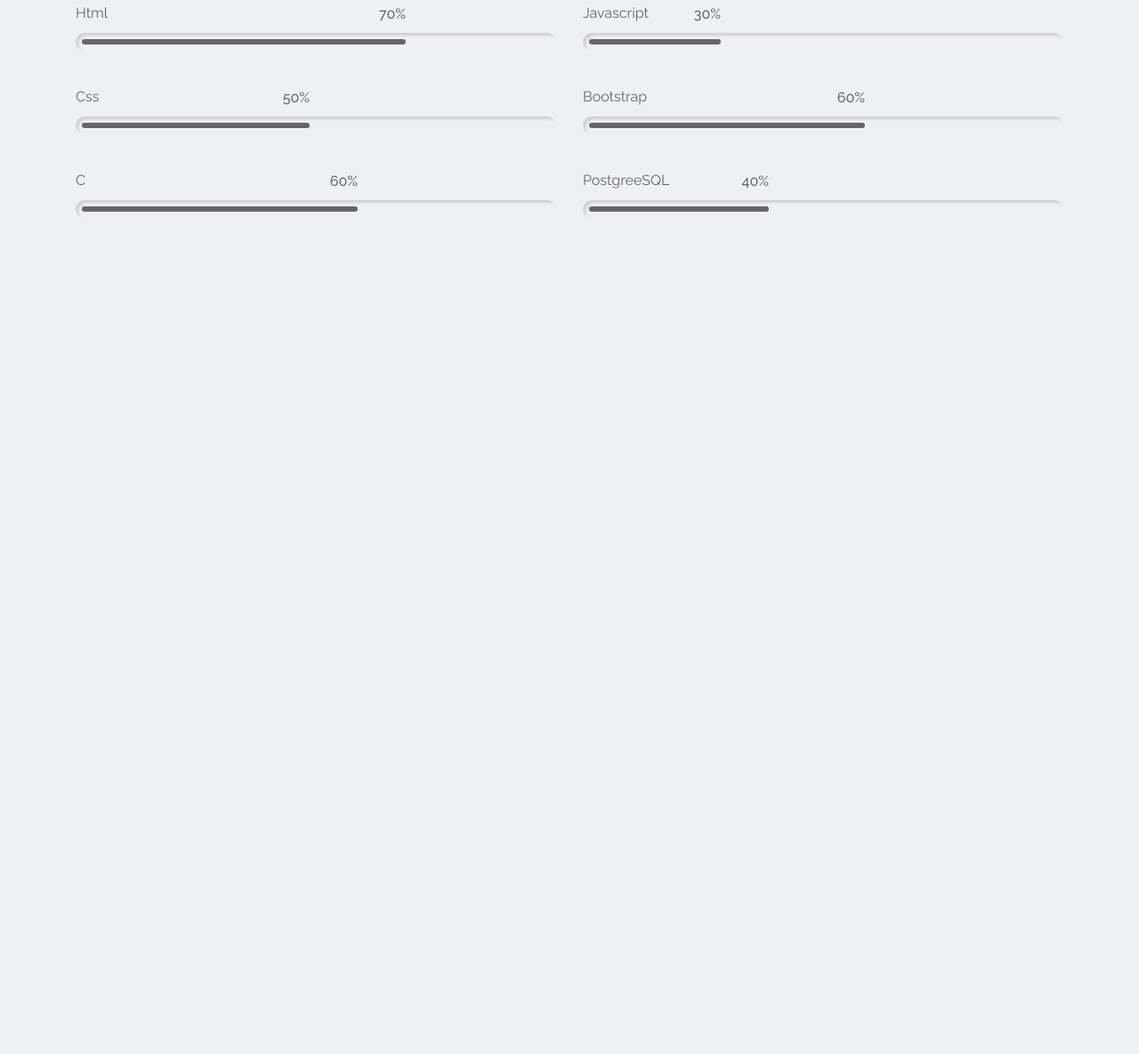
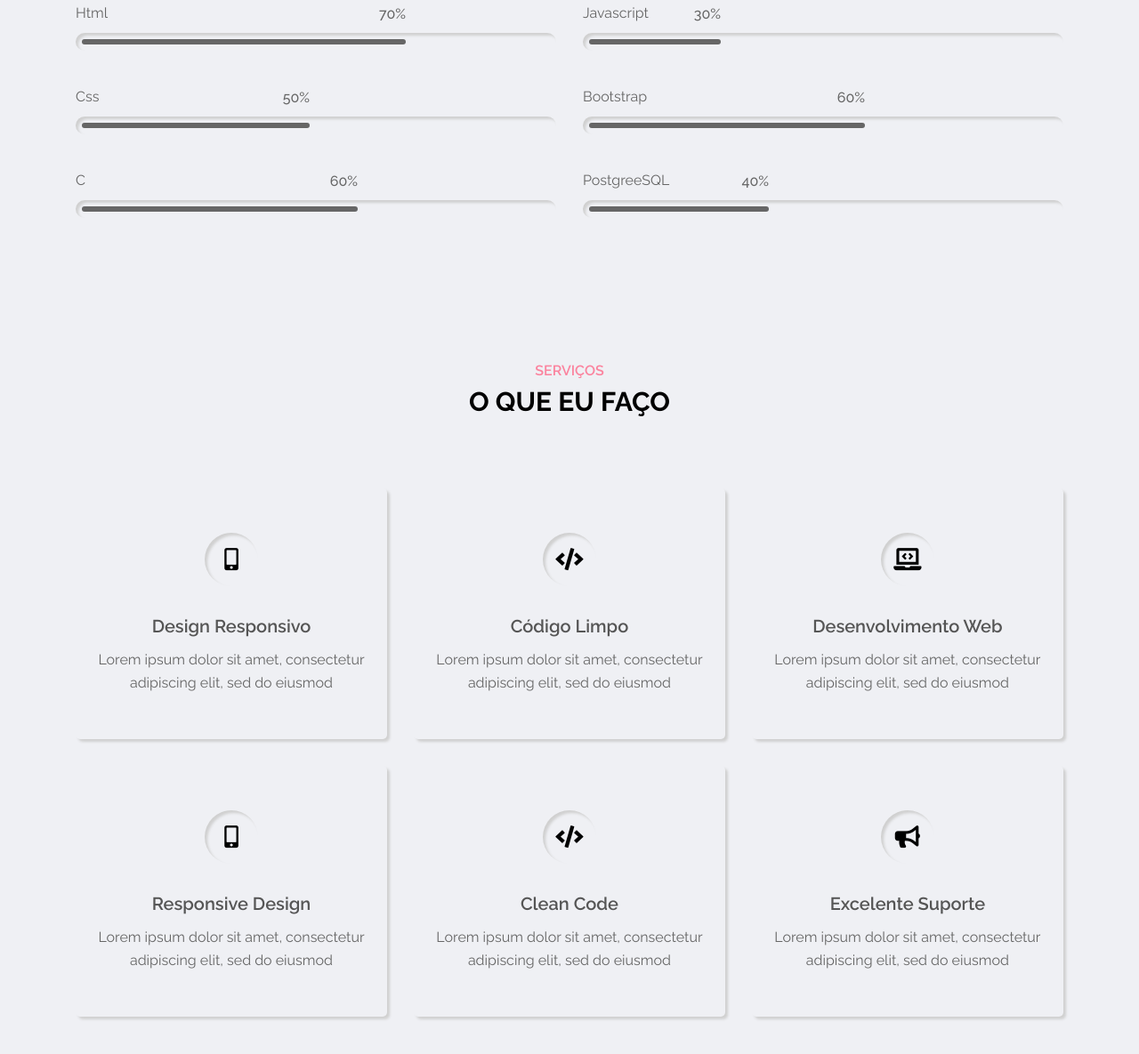
Before and after one commit to BrendaAndreia/PortfolioPessoal, a plain HTML site: page index.html in a window 1280 px wide. Shown: the part 1646-2831 px from the top of the page at 89% size. Before the commit the page ends 1971 px from the top, so only its background shows below. Drawn offline with Linux system fonts and the light colour scheme.

Commit message:
services

```diff
--- a/css/style.css
+++ b/css/style.css
@@ -12,8 +12,8 @@
   --text-black-600: #666;
   --text-black-300: #333;
   --sombra-externa: 3px 3px 3px #d0d0d0;
-  --sombra-externa-0: 0 0 0 #d0d0d0;
   --sombra-interna: inset 3px 3px 3px #d0d0d0;
+  --sombra-interna-0:inset 0 0 0 #d0d0d0;
 }
 
 * {
@@ -605,3 +605,57 @@ img {
   line-height: 26px;
   margin: 15px 0 0;
 }
+
+/*----------service section-----------*/
+.service-section{
+  padding: 80px 0 80px;
+  min-height: 100vh;
+}
+.service-section .service-item{
+  flex: 0 0 33.33%;
+  max-width: 33.33%;
+  padding: 15px;
+  display: flex;
+  flex-wrap: wrap;
+}
+.service-section .service-item-inner{
+  padding: 50px 15px;
+  border-radius: 5px;
+  text-align: center;
+  width: 100%;
+}
+.service-section .service-item-inner .icon{
+  height: 60px;
+  width: 60px;
+  text-align: center;
+  border-radius: 50%;
+  animation: all 0.3s ease;
+  display: block;
+  margin: 0 auto 30px;
+}
+
+.service-section .service-item-inner:hover .icon{
+  box-shadow: var(--sombra-externa);
+}
+
+.service-section .service-item-inner .icon i{
+  line-height: 60px;
+  font-size: 25px;
+  transition: all 0.3s ease;
+}
+.service-section .service-item-inner:hover .icon i{
+  color: var(--first-color);
+}
+.service-section .service-item-inner h3{
+  font-size: 20px;
+  font-weight: 600;
+  color: var(--text-black-700);
+  margin: 0 0 10px;
+  text-transform: capitalize;
+}
+.service-section .service-item-inner p{
+  font-size: 16px;
+  color: var(--text-black-600);
+  margin: 0;
+  line-height: 26px;
+}
--- a/index.html
+++ b/index.html
@@ -307,8 +307,86 @@
             <!--education end-->
         </div>
     </section>
-    <!--sectiom about end-->
-
+    <!--about section end-->
+    <!--services section start-->
+    <section class="service-section section">
+        <div class="container">
+            <div class="row">
+                <div class="section-title">
+                    <h2 data-heading="Serviços">O que eu faço</h2>
+                </div>
+            </div>
+            <div class="row">
+                <!--service item start-->
+                <div class="service-item">
+                    <div class="service-item-inner sombra-externa">
+                        <div class="icon sombra-interna">
+                            <i class="fas fa-mobile-alt"></i>
+                        </div>
+                        <h3>Design responsivo</h3>
+                        <p>Lorem ipsum dolor sit amet, consectetur adipiscing elit, sed do eiusmod </p>
+                    </div>
+                </div>
+                <!--service item end-->
+                <!--service item start-->
+                <div class="service-item">
+                    <div class="service-item-inner sombra-externa">
+                        <div class="icon sombra-interna">
+                            <i class="fas fa-code"></i>
+                        </div>
+                        <h3>Código limpo</h3>
+                        <p>Lorem ipsum dolor sit amet, consectetur adipiscing elit, sed do eiusmod </p>
+                    </div>
+                </div>
+                <!--service item end-->
+                <!--service item start-->
+                <div class="service-item">
+                    <div class="service-item-inner sombra-externa">
+                        <div class="icon sombra-interna">
+                            <i class="fas fa-laptop-code"></i>
+                        </div>
+                        <h3>Desenvolvimento web</h3>
+                        <p>Lorem ipsum dolor sit amet, consectetur adipiscing elit, sed do eiusmod </p>
+                    </div>
+                </div>
+                <!--service item end-->
+                <!--service item start-->
+                <div class="service-item">
+                    <div class="service-item-inner sombra-externa">
+                        <div class="icon sombra-interna">
+                            <i class="fas fa-mobile-alt"></i>
+                        </div>
+                        <h3>Responsive design</h3>
+                        <p>Lorem ipsum dolor sit amet, consectetur adipiscing elit, sed do eiusmod </p>
+                    </div>
+                </div>
+                <!--service item end-->
+                <!--service item start-->
+                <div class="service-item">
+                    <div class="service-item-inner sombra-externa">
+                        <div class="icon sombra-interna">
+                            <i class="fas fa-code"></i>
+                        </div>
+                        <h3>Clean code</h3>
+                        <p>Lorem ipsum dolor sit amet, consectetur adipiscing elit, sed do eiusmod </p>
+                    </div>
+                </div>
+                <!--service item end-->
+                <!--service item start-->
+                <div class="service-item">
+                    <div class="service-item-inner sombra-externa">
+                        <div class="icon sombra-interna">
+                            <i class="fas fa-bullhorn"></i>
+                        </div>
+                        <h3>Excelente suporte</h3>
+                        <p>Lorem ipsum dolor sit amet, consectetur adipiscing elit, sed do eiusmod </p>
+                    </div>
+                </div>
+                <!--service item end-->
+            </div>
+        </div>
+    </section>
+    <!--services section emd-->
 
     <!--main js-->
     <script src="js/main.js"></script>
```
